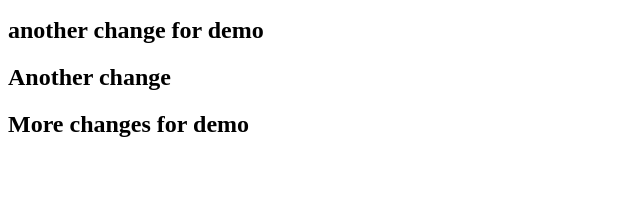
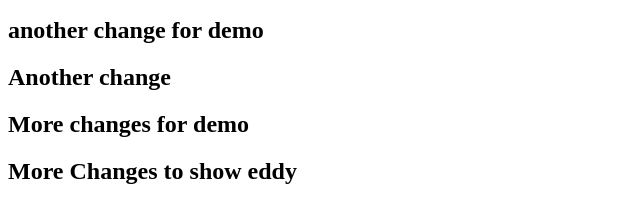
Before and after one commit to Sooova/Canban-Sync-Demo, a plain HTML site: page index.html in a window 1280 px wide. Shown: the part 168-390 px from the top of the page, without its empty margins (0-640 px from the left). Drawn offline with Linux system fonts and the light colour scheme.

Commit message:
Updated html
Updated html to show eddy
!canban.new(updated html to show eddy, inprogress)

```diff
--- a/index.html
+++ b/index.html
@@ -13,6 +13,7 @@
     <h2>another change for demo</h2>
     <h2>Another change</h2>
     <h2>More changes for demo</h2>
+    <h2>More Changes to show eddy</h2>
 
 </body>
 </html>
```
